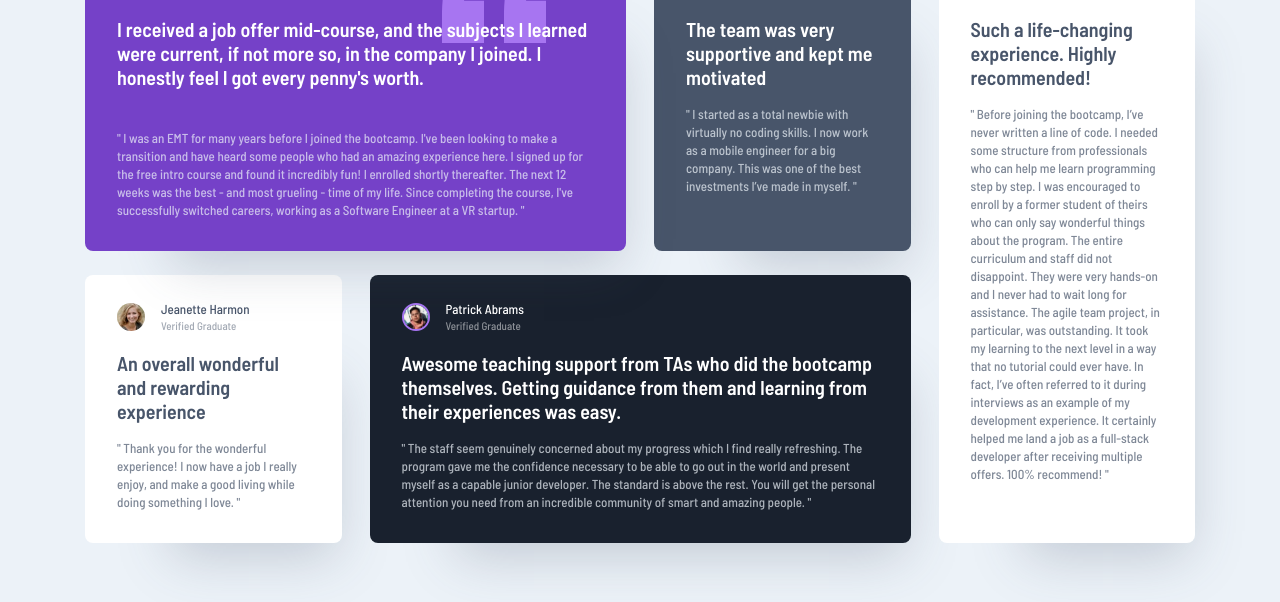
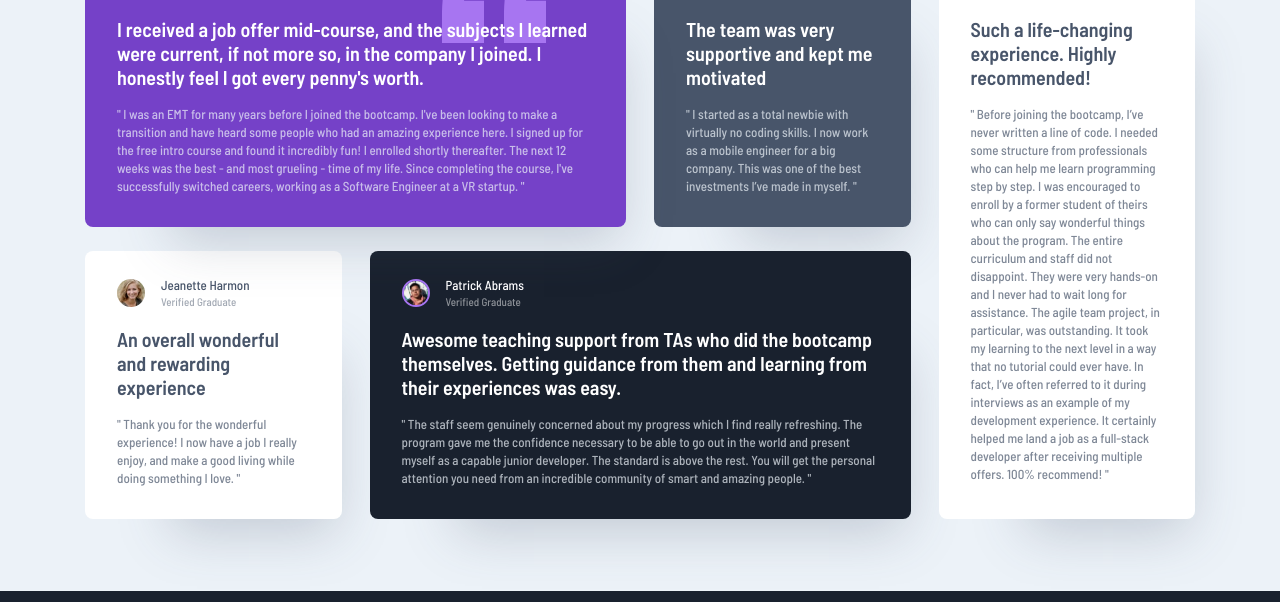
Before and after one commit to kwaeterinckx/TestimonialsGridSection_FrontendMentorChallenge, a plain HTML site: page index.html in a window 1280 px wide. Shown: the part 131-733 px from the top of the page. Drawn offline with Linux system fonts and the light colour scheme.

```diff
--- a/styles/media-queries.css
+++ b/styles/media-queries.css
@@ -9,6 +9,10 @@
             "testimonial_2 testimonial_3"
             "testimonial_4 testimonial_4"
             "testimonial_5 testimonial_5";
+    }
+
+    .testimonial--spotlight {
+        gap: 1rem;
     }
 
     .testimonial--spotlight::before {
```
